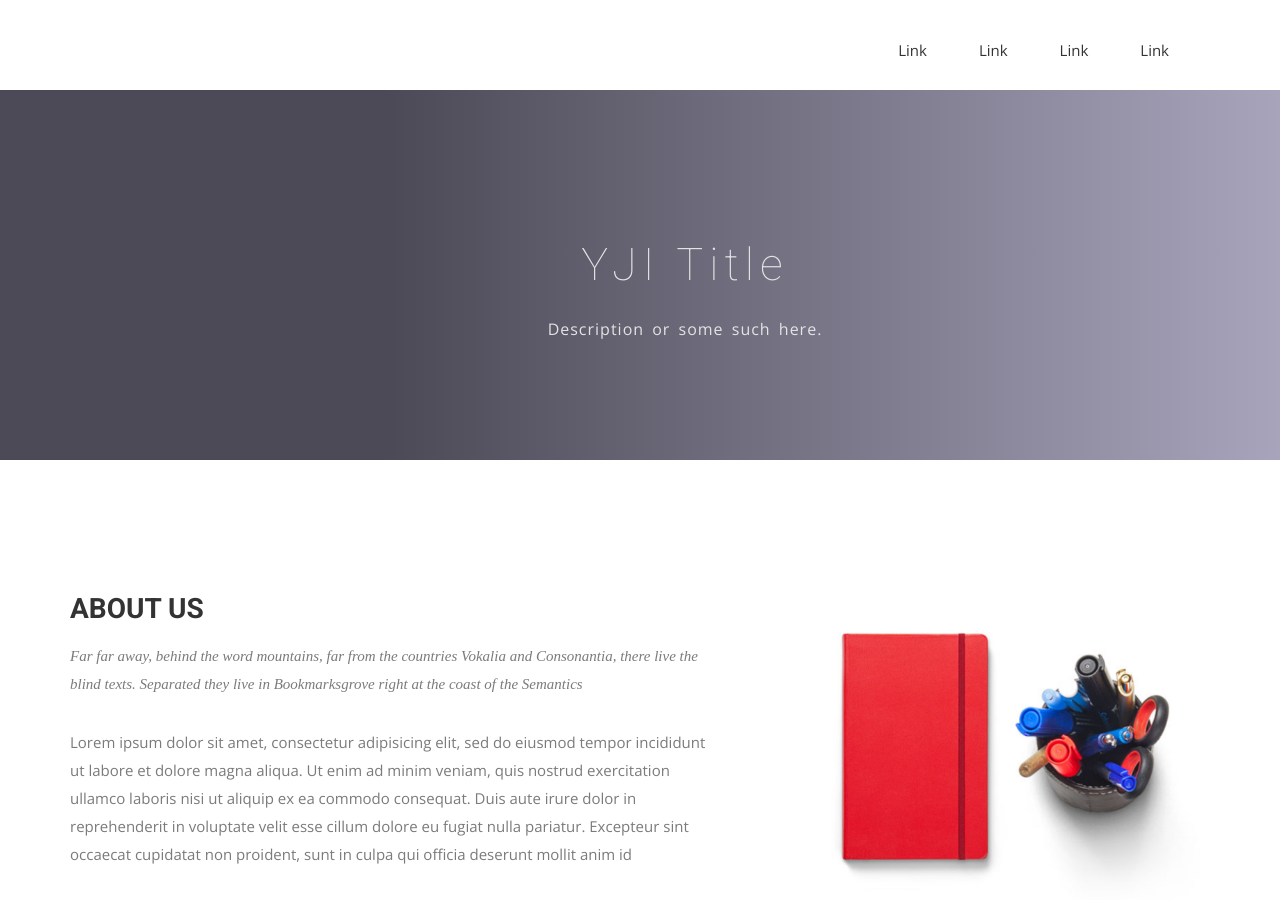
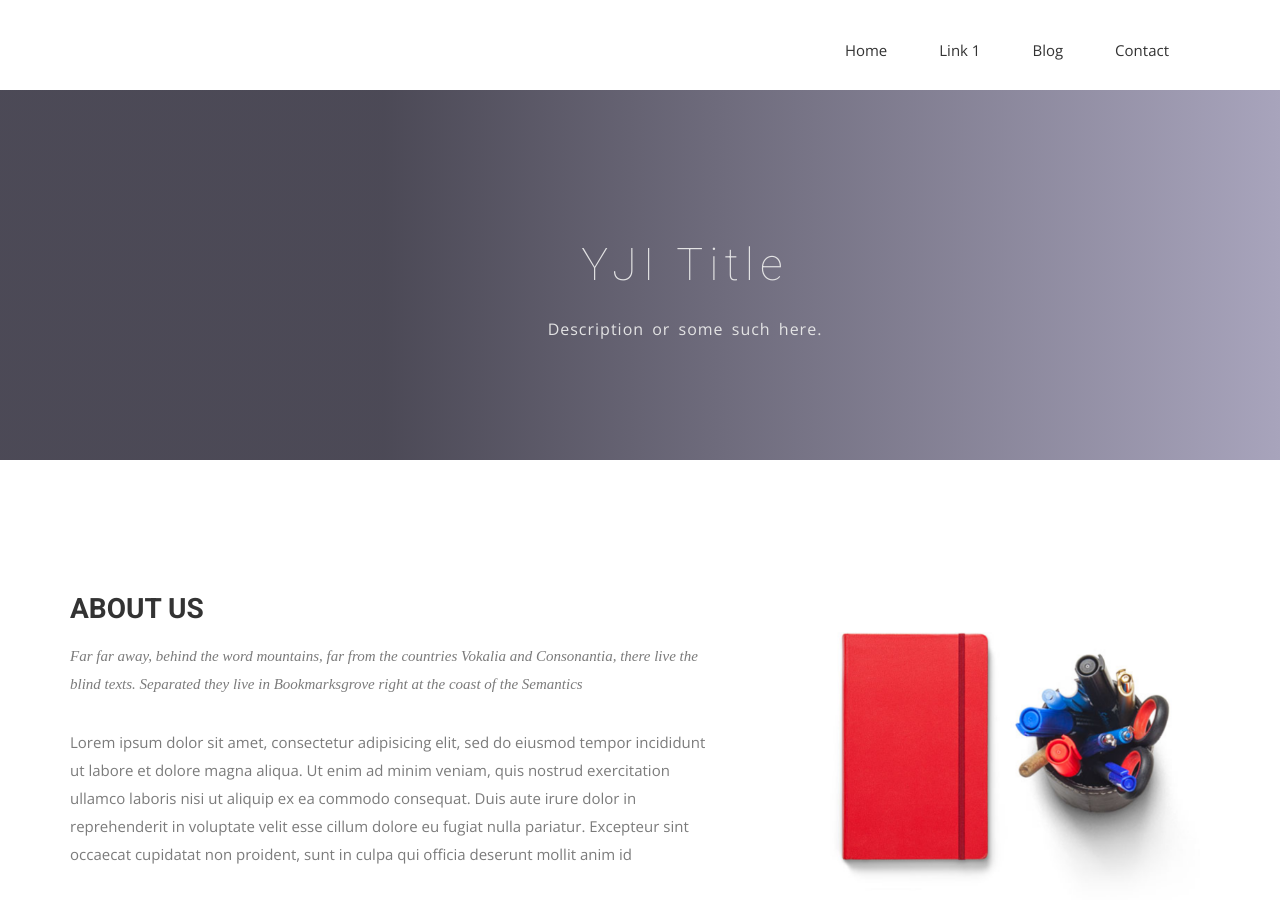
Before and after one commit to yalejournalism/yalejournalism.github.io, a Jekyll site: the page built from index.html, in a window 1280 px wide and 900 px high. Built offline with Jekyll 4.4.1, drawn with Linux system fonts in a browser that asks for light colours; nearby versions of some CDN libraries; some web fonts are replaced.

Commit message:
Update header.html

```diff
--- a/_includes/header.html
+++ b/_includes/header.html
@@ -21,11 +21,11 @@
             <!-- Collect the nav links, forms, and other content for toggling -->
             <div class="collapse navbar-collapse" id="bs-example-navbar-collapse-1">
               <ul class="nav navbar-nav navbar-right">
-                <li><a href="{{ site.baseurl }}/">Link</a></li>
-                <li><a href="{{ site.baseurl }}/work">Link</a></li>
-                <li><a href="{{ site.baseurl }}/blog">Link</a></li>
+                <li><a href="{{ site.baseurl }}/">Home</a></li>
+                <li><a href="{{ site.baseurl }}/work">Link 1</a></li>
+                <li><a href="{{ site.baseurl }}/blog">Blog</a></li>
                 <!-- <li><a href="#">Link</a></li> -->
-                <li><a href="{{ site.baseurl }}/contact">Link</a></li>
+                <li><a href="{{ site.baseurl }}/contact">Contact</a></li>
               </ul>
             </div><!-- /.navbar-collapse -->
           </div><!-- /.container-fluid -->
```
